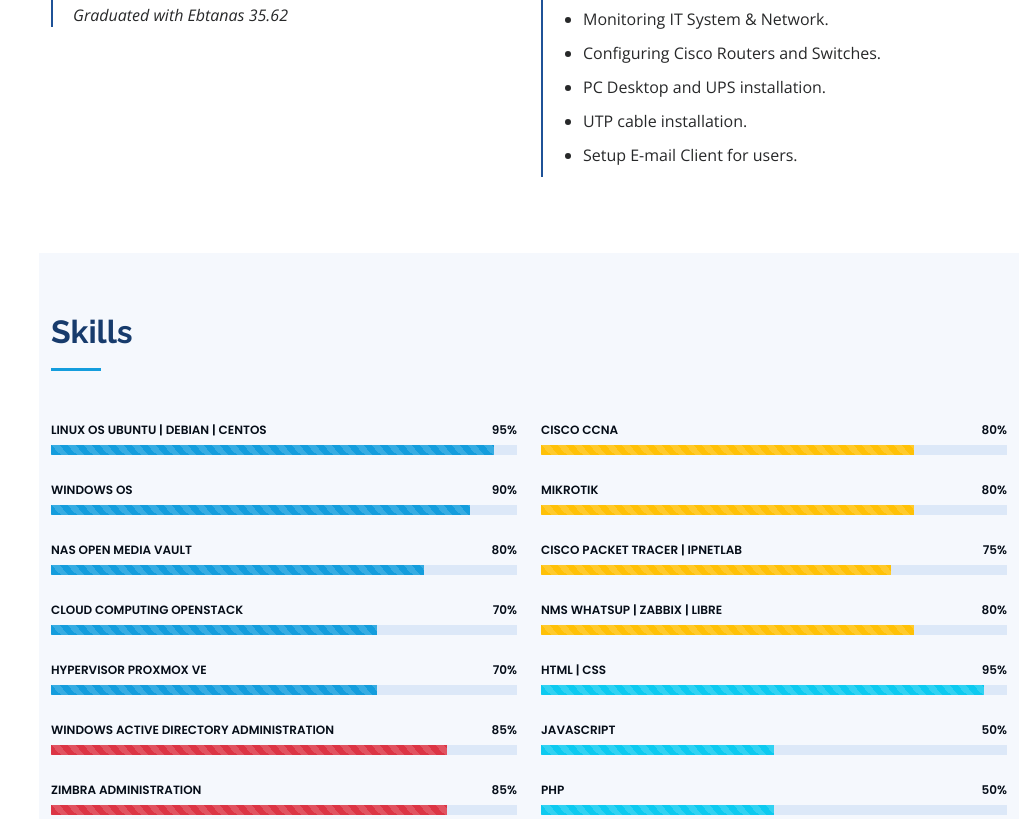
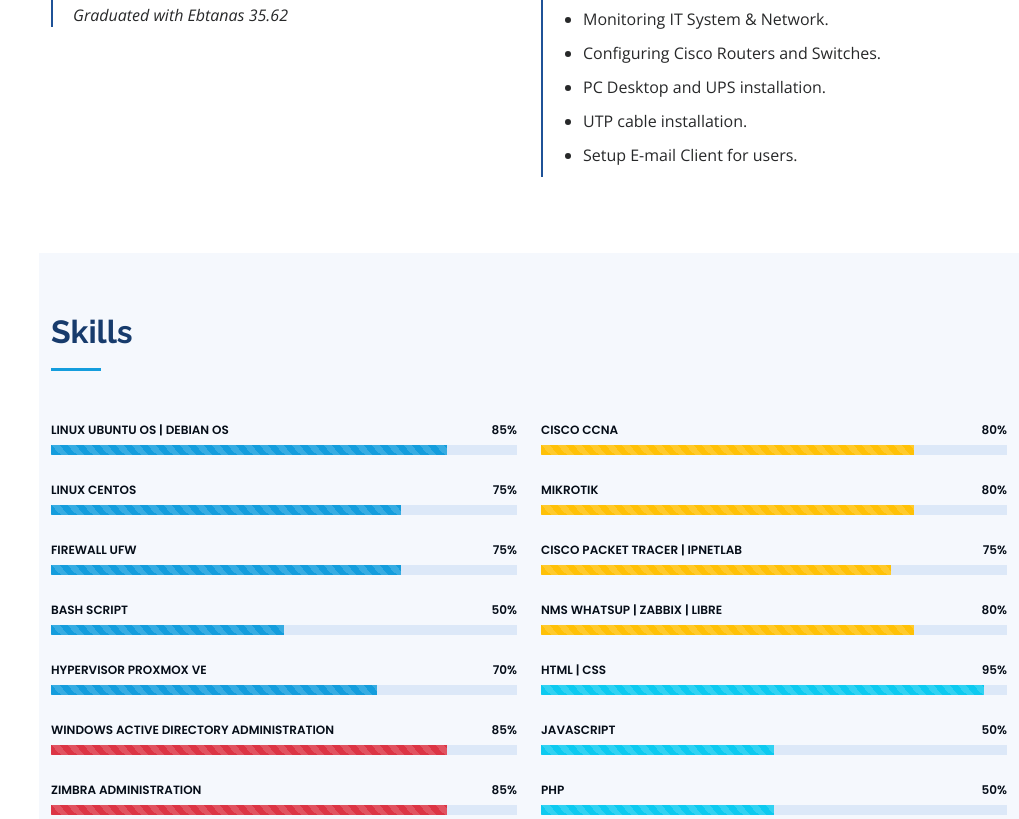
Before and after one commit to mfapriandi/mfapriandi.github.io, a plain HTML site: page index.html in a window 1280 px wide. Shown: the part 2224-3043 px from the top of the page, without its empty margins (261-1280 px from the left). Drawn offline with nearby package versions, Linux system fonts and the light colour scheme.

Commit message:
Add files via upload

```diff
--- a/index.html
+++ b/index.html
@@ -84,7 +84,7 @@
       <div class="container">
         <div class="section-title">
           <h2>About Me</h2>
-            <p>Hi.. I'm an IT practitioner since 2009, but my first interest in IT was when I studied IT network configuration, and over time I developed learning about Linux and Windows operating systems. Now I'm studying web programming language, and I'm still actively participating in other online IT training about System Admin and Networking.</p>
+          <p>I'm an IT practitioner since 2009, my first interest in IT was when I studied IT network configuration, Cisco networking. Then over time I'm also learning about Linux system, especially Debian & Ubuntu operating system. Now I'm studying web programming language 'PHP and Python'.</p>
         </div>
       </div>
     </section>
@@ -200,30 +200,30 @@
           <div class="col-lg-6" data-aos="fade-up">
 
             <div class="progress">
-              <span class="skill">Linux OS Ubuntu | Debian | CentOS<i class="val">95%</i></span>
+              <span class="skill">Linux Ubuntu OS | Debian OS <i class="val">85%</i></span>
               <div class="progress-bar-wrap">
-                <div class="progress-bar progress-bar-striped" role="progressbar" aria-valuenow="95" aria-valuemin="0" aria-valuemax="100"></div>
+                <div class="progress-bar progress-bar-striped" role="progressbar" aria-valuenow="85" aria-valuemin="0" aria-valuemax="100"></div>
               </div>
             </div>
 
             <div class="progress">
-              <span class="skill">Windows OS <i class="val">90%</i></span>
+              <span class="skill">Linux CentOS <i class="val">75%</i></span>
               <div class="progress-bar-wrap">
-                <div class="progress-bar progress-bar-striped" role="progressbar" aria-valuenow="90" aria-valuemin="0" aria-valuemax="100"></div>
+                <div class="progress-bar progress-bar-striped" role="progressbar" aria-valuenow="75" aria-valuemin="0" aria-valuemax="100"></div>
               </div>
             </div>
 
             <div class="progress">
-              <span class="skill">NAS Open Media Vault <i class="val">80%</i></span>
+              <span class="skill">Firewall UFW <i class="val">75%</i></span>
               <div class="progress-bar-wrap">
-                <div class="progress-bar progress-bar-striped" role="progressbar" aria-valuenow="80" aria-valuemin="0" aria-valuemax="100"></div>
+                <div class="progress-bar progress-bar-striped" role="progressbar" aria-valuenow="75" aria-valuemin="0" aria-valuemax="100"></div>
               </div>
             </div>
 
             <div class="progress">
-              <span class="skill">Cloud Computing OpenStack<i class="val">70%</i></span>
+              <span class="skill">Bash Script<i class="val">50%</i></span>
               <div class="progress-bar-wrap">
-                <div class="progress-bar progress-bar-striped" role="progressbar" aria-valuenow="70" aria-valuemin="0" aria-valuemax="100"></div>
+                <div class="progress-bar progress-bar-striped" role="progressbar" aria-valuenow="50" aria-valuemin="0" aria-valuemax="100"></div>
               </div>
             </div>
 
```
